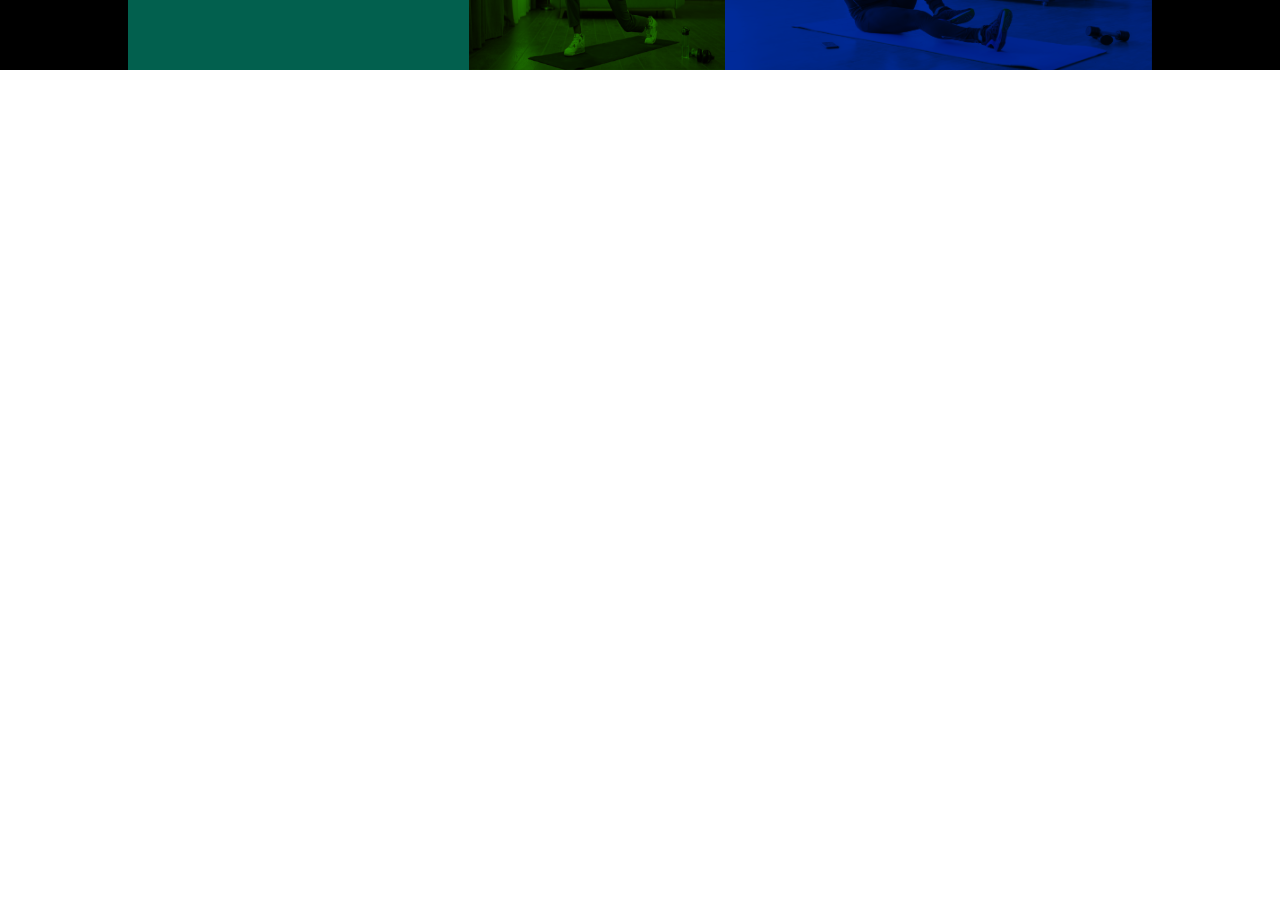
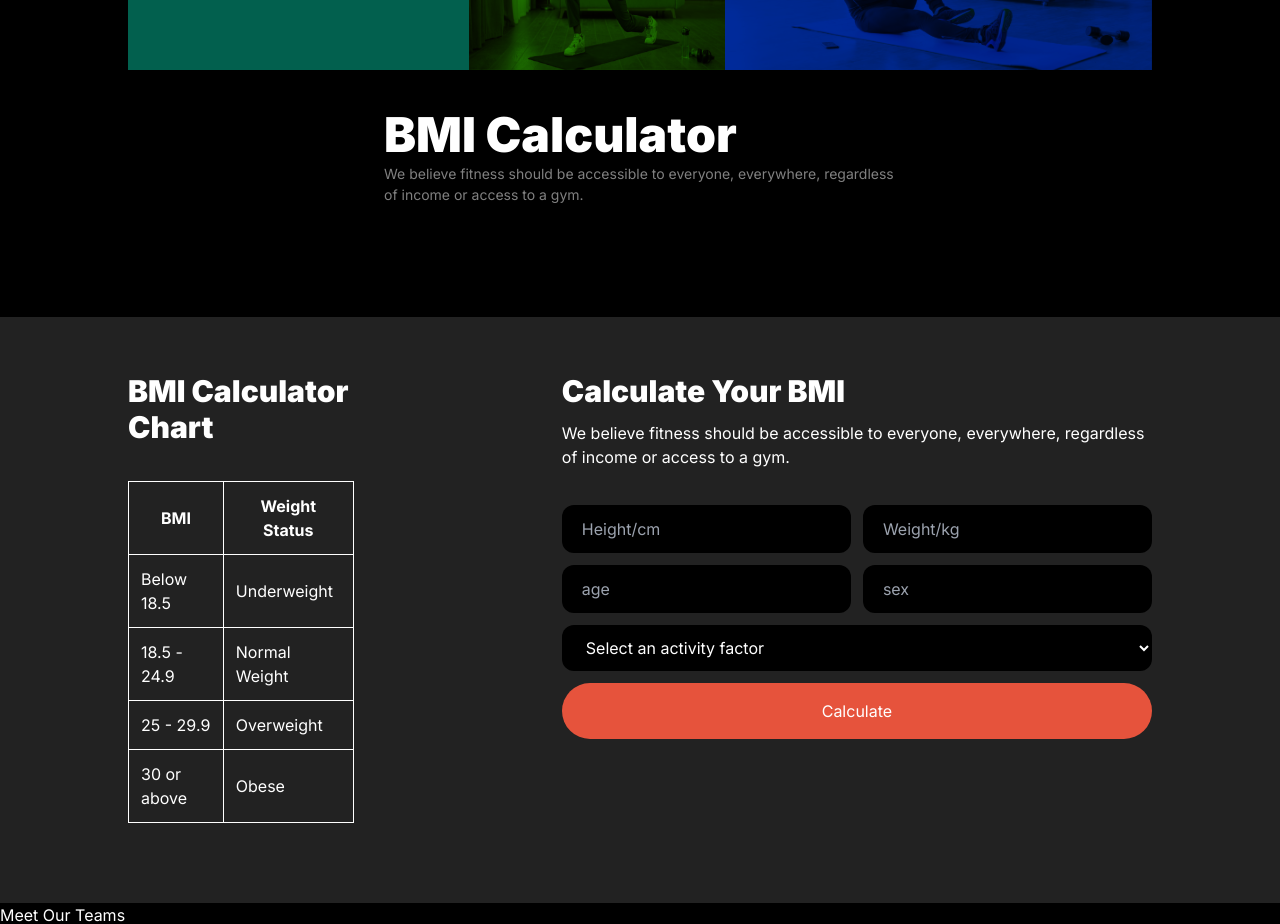
Before and after one commit to mahedee007/Gym-Website, a website built with Vite: page index.html in a window 1280 px wide. Shown: the part 2530-3454 px from the top of the page. Before the commit the page ends 2600 px from the top, so only its background shows below. Built offline with nearby package versions, Linux system fonts and the light colour scheme; grey boxes are pictures that could not be loaded.

Commit message:
bmi section done

```diff
--- a/index.html
+++ b/index.html
@@ -124,6 +124,95 @@
 
 
             </div>
+
+            <div class="flex flex-col justify-center items-center">
+            <h1 class=" text-5xl font-black w-10/12 lg:w-1/2 leading-[120%] mt-9">BMI Calculator</h1>
+            <p class="w-1/2 text-[14px] opacity-[50%]">We believe fitness should be accessible to everyone, everywhere, regardless of income or access to a gym.</p>
+            </div>
+        </section>
+
+
+        <!-- BMI Calculato -->
+
+        <section class="mt-28 bg-[#222] pb-20">
+            <div class="w-4/5 mx-auto pt-14 flex flex-col lg:flex-row justify-start items-start gap-x-52 gap-y-7">
+                 <!-- Chart -->
+
+                 <div>
+                <h2 class="font-black text-3xl mb-9">BMI Calculator Chart</h2>
+                    <table class="table-fixed border border-white p-9">
+                        <thead class="border border-white">
+                            <tr>
+                                <th  class="border border-white p-3">
+                                    BMI
+                                </th>
+                                <th class="border border-white p-3">
+                                    Weight Status
+                                </th>
+                            </tr>
+                        </thead>
+                        <tbody  class="border border-white">
+                            <tr>
+                                <td  class="border border-white p-3">
+                                    Below 18.5
+                                </td>
+                                <td  class="border border-white p-3">
+                                    Underweight
+                                </td>
+                            </tr>
+                            <tr>
+                                <td  class="border border-white p-3">
+                                    18.5 - 24.9
+                                </td>
+                                <td  class="border border-white p-3">
+                                    Normal Weight
+                                </td>
+                            </tr>
+                            <tr>
+                                <td  class="border border-white p-3">
+                                    25 - 29.9
+                                </td>
+                                <td  class="border border-white p-3">
+                                    Overweight
+                                </td>
+                            </tr>
+                            <tr>
+                                <td  class="border border-white p-3">
+                                    30 or above
+                                </td>
+                                <td  class="border border-white p-3">
+                                    Obese
+                                </td>
+                            </tr>
+                        </tbody>
+                    </table>
+                  </div>
+                  <div>
+                    <h2 class="font-black text-3xl mb-3">Calculate Your BMI</h2>
+                    <p>We believe fitness should be accessible to everyone, everywhere, regardless of income or access to a gym. </p>
+
+                    <form class="mt-9 grid grid-cols-2 gap-3 " action="">
+                        <input class="bg-black py-3 px-5 rounded-xl" type="number" placeholder="Height/cm">
+                        <input class="bg-black py-3 px-5 rounded-xl" type="number" placeholder="Weight/kg">
+                        <input class="bg-black py-3 px-5 rounded-xl" type="number" placeholder="age">
+                        <input class="bg-black py-3 px-5 rounded-xl" type="number" placeholder="sex">
+                        <select  class="bg-black py-3 px-5 rounded-xl col-span-2" name="" id="" >
+                            <option value="">Select an activity factor</option>
+                        </select>
+                        <button class="btn-primary px-10 py-4 rounded-[42px] bg-primary w-full col-span-2   ">Calculate</button>
+
+
+                    </form>
+                  </div>
+            </div>
+        </section>
+
+        <!-- Trainers
+          -->
+        <section>
+                <h1>Meet Our Teams
+
+                </h1>
         </section>
     </main>
 </body>
```
